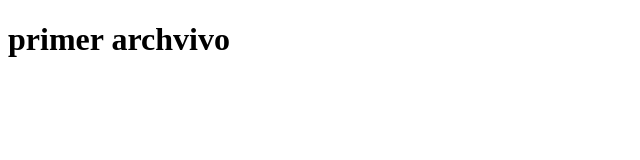
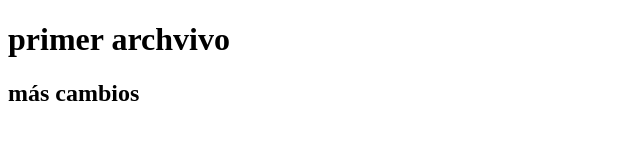
Before and after one commit to cgilabert/pruebapropia202101a, a plain HTML site: page index.html in a window 1280 px wide. Shown: the whole page, without its empty margins (0-640 px from the left). Drawn offline with Linux system fonts and the light colour scheme.

Commit message:
añado texto

```diff
--- a/index.html
+++ b/index.html
@@ -7,5 +7,6 @@
 </head>
 <body>
     <h1>primer archvivo</h1>
+    <h2>más cambios</h2>
 </body>
 </html>
```
